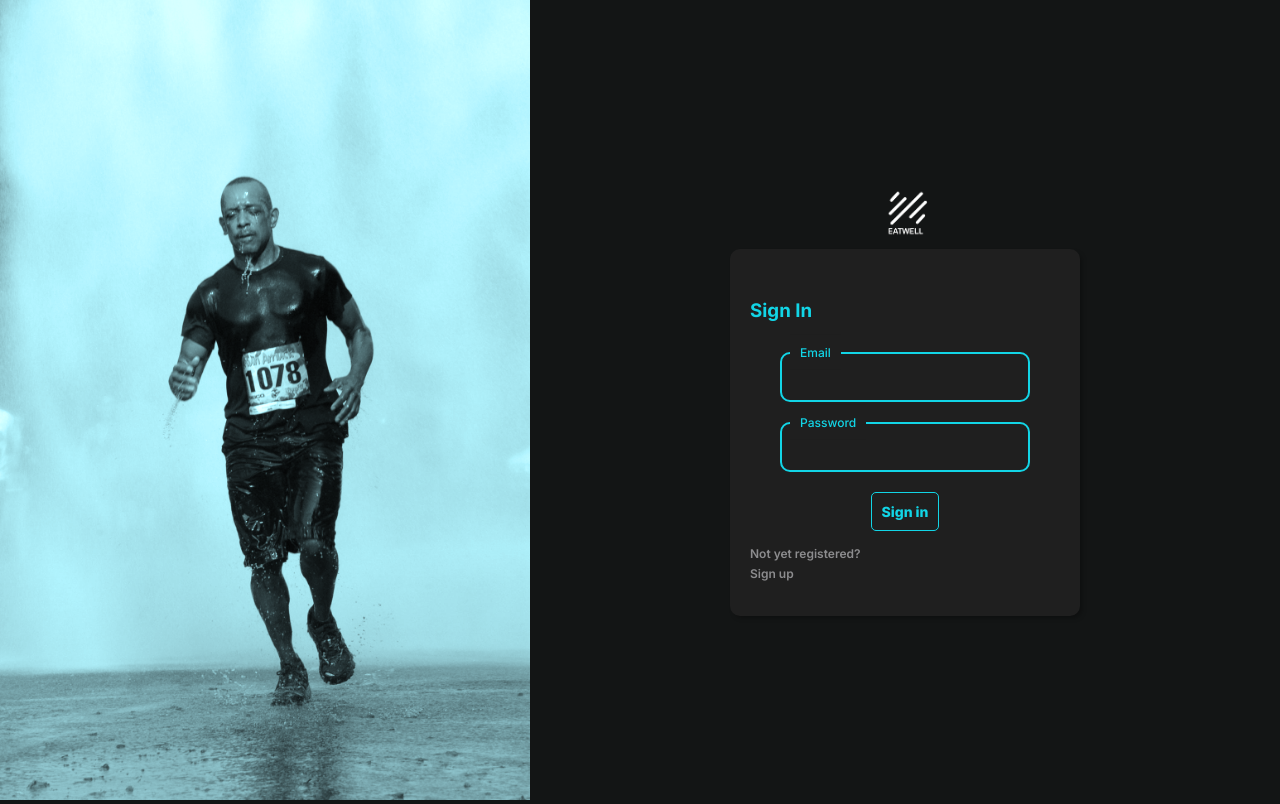
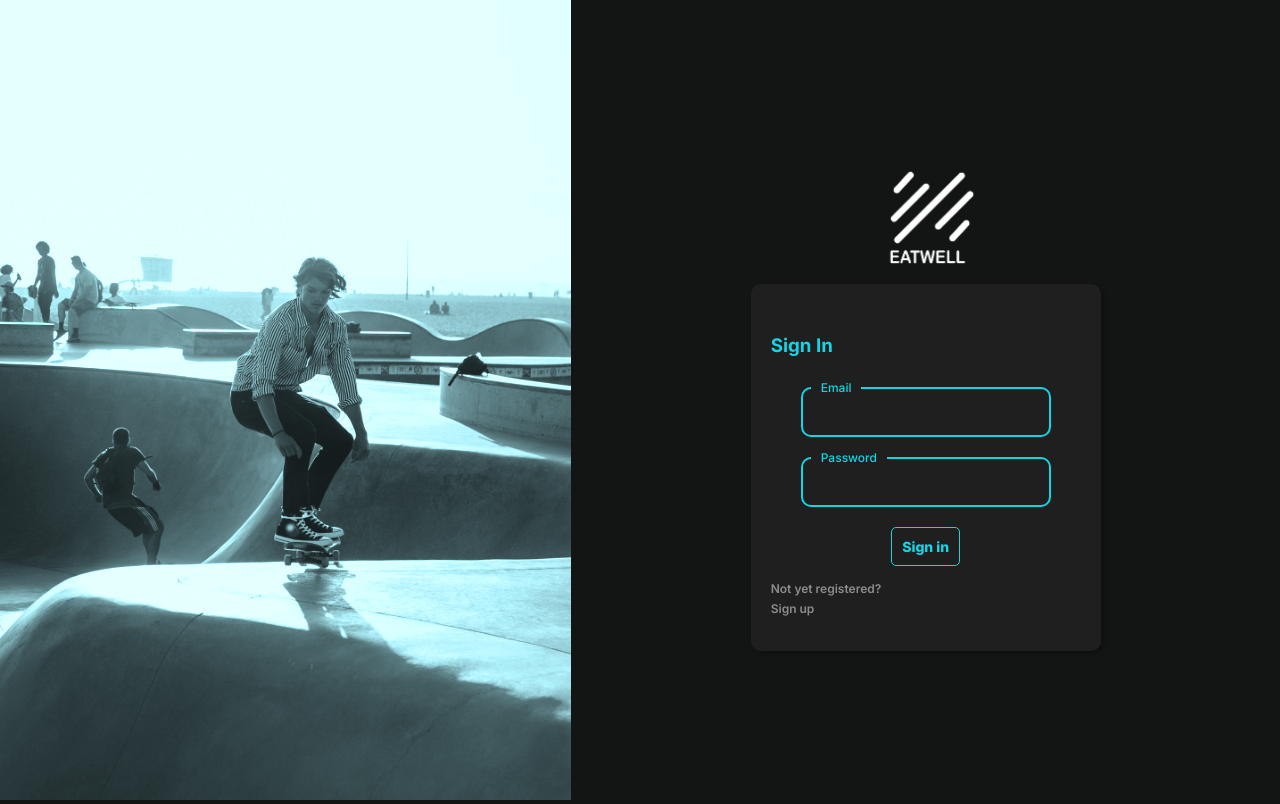
Before and after one commit to lewisharris/Eatwell, a React (Create React App) app in the folder client/: page /login in a window 1280 px wide. Built offline with nearby package versions, Linux system fonts and the light colour scheme; no server answers.

Commit message:
image restructure

```diff
--- a/client/src/components/auth/Login.js
+++ b/client/src/components/auth/Login.js
@@ -12,7 +12,6 @@ import P from "../reusablecomponents/P";
 import Logo from "../reusablecomponents/Logo";
 import LoadingIcon from "../reusablecomponents/LoadingIcon";
 import SideImage from "../misc/SideImage";
-import Runner from "../../images/runner.jpg";
 import AuthFormContainer from "../misc/AuthFormContainer";
 
 export default function Login() {
@@ -55,7 +54,7 @@ export default function Login() {
 
   const getViewport = () => {
     windowWidth = window.innerWidth;
-    if (windowWidth > 700) {
+    if (windowWidth > 1050) {
       setSplitScreen(true);
     } else {
       setSplitScreen(false);
@@ -78,9 +77,7 @@ export default function Login() {
     </AuthPageBg>
   ) : (
     <AuthPageBg>
-      <div>
-        {splitScreen ? <SideImage src={Runner} alt="front image" /> : null}
-      </div>
+      <div>{splitScreen ? <SideImage alt="front image" /> : null}</div>
       <AuthFormContainer>
         <Logo />
         <Form onSubmit={submitForm}>
--- a/client/src/components/auth/Register.js
+++ b/client/src/components/auth/Register.js
@@ -1,4 +1,4 @@
-import React, { useState, useContext } from "react";
+import React, { useState, useContext, useEffect } from "react";
 import { useHistory } from "react-router-dom";
 import axios from "axios";
 import UserContext from "../../context/userContext";
@@ -11,6 +11,8 @@ import Button from "../reusablecomponents/Button";
 import P from "../reusablecomponents/P";
 import Logo from "../reusablecomponents/Logo";
 import LoadingIcon from "../reusablecomponents/LoadingIcon";
+import AuthFormContainer from "../misc/AuthFormContainer";
+import SideImage from "../misc/SideImage";
 
 export default function Register() {
   const [email, setEmail] = useState();
@@ -18,10 +20,21 @@ export default function Register() {
   const [passwordCheck, setPasswordCheck] = useState();
   const [username, setUsername] = useState();
   const [error, setError] = useState();
+  const [splitScreen, setSplitScreen] = useState(false);
   const [loading, setLoading] = useState(false);
+  let windowWidth = window.innerWidth;
 
   const { userData, setUserData } = useContext(UserContext);
   const history = useHistory();
+
+  const getViewport = () => {
+    windowWidth = window.innerWidth;
+    if (windowWidth > 1050) {
+      setSplitScreen(true);
+    } else {
+      setSplitScreen(false);
+    }
+  };
 
   const submitForm = async e => {
     e.preventDefault();
@@ -63,12 +76,20 @@ export default function Register() {
     history.push("/login");
   };
 
+  useEffect(() => {
+    getViewport();
+    window.addEventListener("resize", () => getViewport());
+    window.removeEventListener("resize", getViewport);
+  }, [windowWidth]);
+
   return loading === true ? (
     <AuthPageBg>
       <LoadingIcon />
     </AuthPageBg>
   ) : (
     <AuthPageBg>
+      <div>{splitScreen ? <SideImage alt="front image" /> : null}</div>
+      <AuthFormContainer>
         <Logo />
         <Form onSubmit={submitForm}>
           <H3>Sign Up</H3>
@@ -114,6 +135,7 @@ export default function Register() {
             <P>Sign In </P>
           </button>
         </Form>
+      </AuthFormContainer>
     </AuthPageBg>
   );
 }
--- a/client/src/components/misc/SideImage.js
+++ b/client/src/components/misc/SideImage.js
@@ -1,9 +1,17 @@
 import React from "react";
 import styled from "styled-components";
+import Runner from "../../images/runner.jpg";
+import Board from "../../images/board.jpg";
 
-const SideImage = styled.img`
+const imageArray = [Runner, Board];
+
+const Image = styled.img`
   height: 100vh;
   filter: sepia() hue-rotate(140deg);
 `;
 
+const SideImage = () => {
+  return <Image src={Board} />;
+};
+
 export default SideImage;
--- a/client/src/components/reusablecomponents/Logo.js
+++ b/client/src/components/reusablecomponents/Logo.js
@@ -1,12 +1,10 @@
 import styled from "styled-components";
 import React from "react";
 import logo from "../../images/logo.png";
-import P from "./P";
 
 const Img = styled.img`
-  margin: 0px auto;
   flex-grow: 0;
-  width: 60px;
+  width: ${window.innerWidth > 105 - 0 ? "130px" : "60px"};
 `;
 
 export default function Logo() {
```
Also changed, not shown: client/src/images/board.jpg (added). Lines whose indentation alone changed are shown as unchanged.
